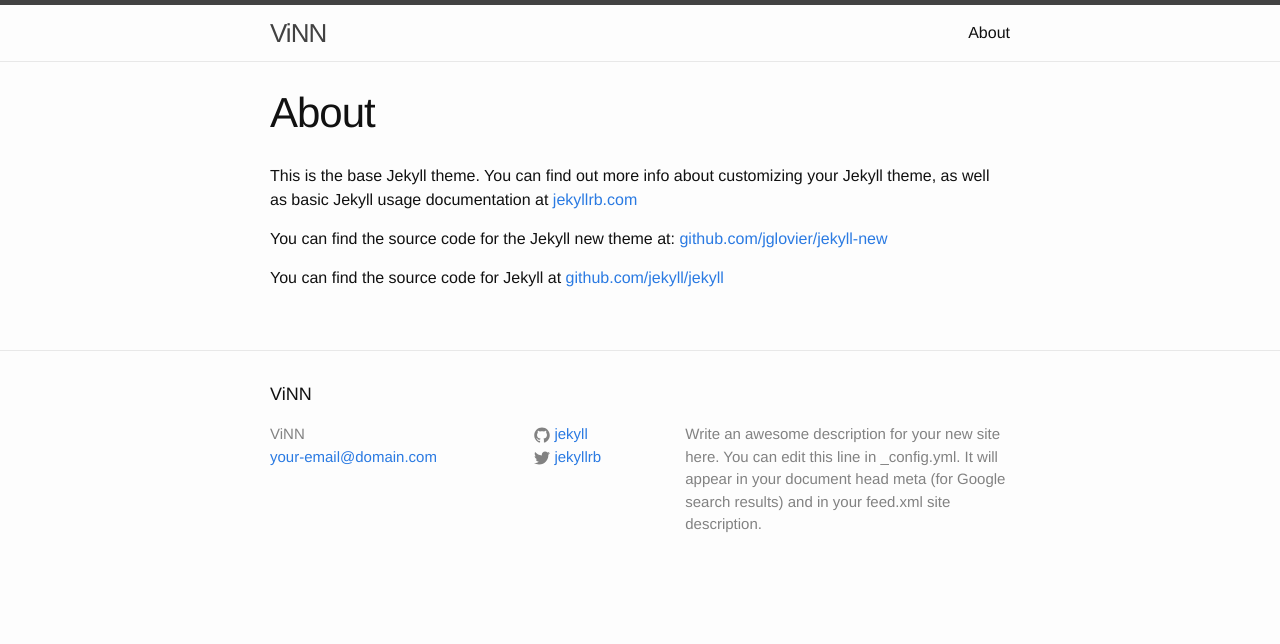
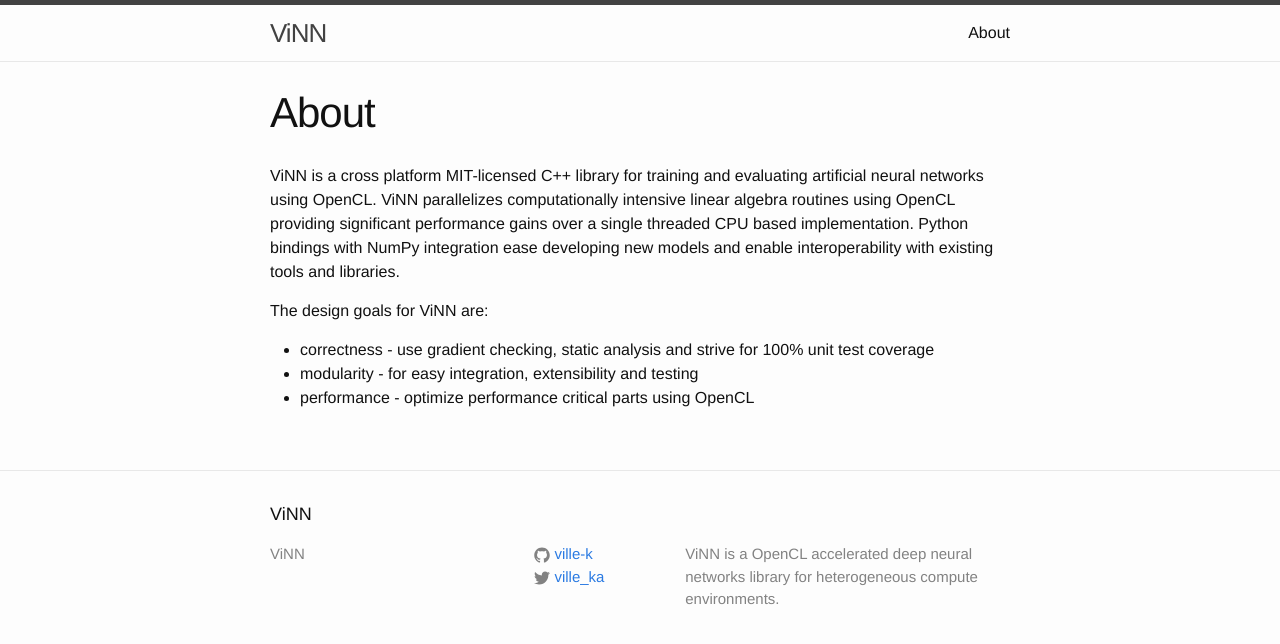
Before and after one commit to ville-k/vinn_website, a Jekyll site: the page built from about.md, in a window 1280 px wide. Shown: the top 644 px of the page. Built offline with Jekyll 4.4.1, drawn with Linux system fonts in a browser that asks for light colours.

Commit message:
Replace Jekyll placeholder text, add initial post and include CNAME file.

```diff
--- /dev/null
+++ b/CNAME
@@ -0,0 +1 @@
+vinn.io
--- a/_config.yml
+++ b/_config.yml
@@ -1,14 +1,12 @@
 # Site settings
 title: ViNN
-email: your-email@domain.com
+email:
 description: > # this means to ignore newlines until "baseurl:"
-  Write an awesome description for your new site here. You can edit this
-  line in _config.yml. It will appear in your document head meta (for
-  Google search results) and in your feed.xml site description.
-baseurl: "/vinn_website/" # the subpath of your site, e.g. /blog/
-url: "http://ville-k.github.io" # the base hostname & protocol for your site
-twitter_username: jekyllrb
-github_username:  jekyll
+  ViNN is a OpenCL accelerated deep neural networks library for heterogeneous compute environments.
+baseurl: ""
+url: "http://www.vinn.io"
+twitter_username: ville_ka
+github_username:  ville-k
 
 # Build settings
 markdown: kramdown
--- a/about.md
+++ b/about.md
@@ -4,8 +4,10 @@ title: About
 permalink: /about/
 ---
 
-This is the base Jekyll theme. You can find out more info about customizing your Jekyll theme, as well as basic Jekyll usage documentation at [jekyllrb.com](http://jekyllrb.com/)
+ViNN is a cross platform MIT-licensed C++ library for training and evaluating artificial neural networks using OpenCL. ViNN parallelizes computationally intensive linear algebra routines using OpenCL providing significant performance gains over a single threaded CPU based implementation. Python bindings with NumPy integration ease developing new models and enable interoperability with existing tools and libraries.
 
-You can find the source code for the Jekyll new theme at: [github.com/jglovier/jekyll-new](https://github.com/jglovier/jekyll-new)
+The design goals for ViNN are:
 
-You can find the source code for Jekyll at [github.com/jekyll/jekyll](https://github.com/jekyll/jekyll)
+* correctness - use gradient checking, static analysis and strive for 100% unit test coverage
+* modularity - for easy integration, extensibility and testing
+* performance - optimize performance critical parts using OpenCL
--- a/index.html
+++ b/index.html
@@ -3,6 +3,7 @@ layout: default
 ---
 
 <div class="home">
+  <a href="https://github.com/ville-k/vinn"><img style="position: absolute; top: 0; right: 0; border: 0;" src="https://camo.githubusercontent.com/365986a132ccd6a44c23a9169022c0b5c890c387/68747470733a2f2f73332e616d617a6f6e6177732e636f6d2f6769746875622f726962626f6e732f666f726b6d655f72696768745f7265645f6161303030302e706e67" alt="Fork me on GitHub" data-canonical-src="https://s3.amazonaws.com/github/ribbons/forkme_right_red_aa0000.png"></a>
 
   <h1 class="page-heading">Posts</h1>
 
```
Also changed, not shown: _posts/2015-11-25-welcome-to-jekyll.markdown (deleted, +0 -25 lines), _posts/2015-11-25-welcome-to-vinn.markdown (added, +13 -0 lines), README.md.
